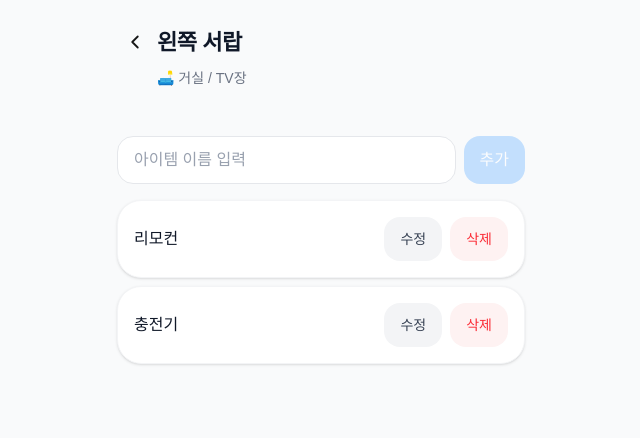
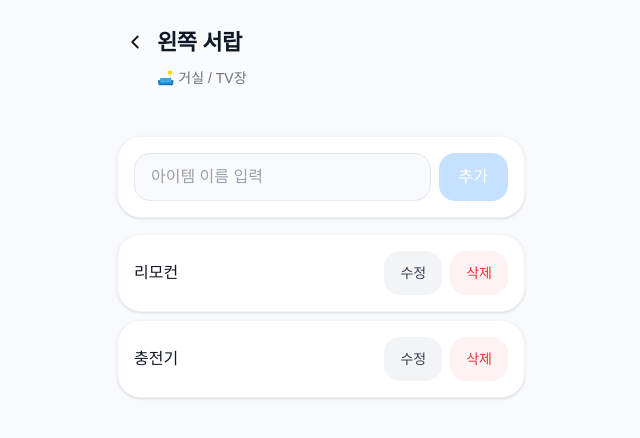
Before and after one commit to tauriqon/where-is-it-next, a Next.js app: page /room/1/storage/1/spot/1 in a window 1280 px wide. Shown: the top 438 px of the page, without its empty margins (319-959 px from the left). Built offline with nearby package versions, Linux system fonts and the light colour scheme.

Commit message:
style: ItemInput.js 수정

```diff
--- a/components/ItemInput.js
+++ b/components/ItemInput.js
@@ -9,34 +9,43 @@ export default function ItemInput({
   isEditing,
 }) {
   return (
+    <section className="rounded-3xl border border-gray-100 bg-white p-4 shadow-sm">
       <div className="flex gap-2">
         <input
           type="text"
           value={value}
           onChange={onChange}
           placeholder="아이템 이름 입력"
-        className="flex-1 rounded-2xl border border-gray-200 bg-white px-4 h-12 outline-none placeholder:text-gray-400"
+          className="h-12 flex-1 rounded-2xl border border-gray-200 bg-gray-50 px-4 outline-none placeholder:text-gray-400 focus:bg-white"
           disabled={disabled}
         />
 
         <Button
           onClick={onSubmit}
           variant="primary"
-        className="h-12"
+          className="h-12 px-5"
           disabled={disabled || !value.trim()}
         >
           {isEditing ? "저장" : "추가"}
         </Button>
+      </div>
 
       {isEditing && (
+        <div className="mt-3 flex items-center justify-between">
+          <p className="text-sm text-gray-500">
+            수정 중입니다
+          </p>
+
           <Button
             onClick={onCancel}
-          variant="secondary"
-          className="h-12"
+            variant="soft"
+            size="sm"
+            className="px-3 py-1.5"
           >
             취소
           </Button>
+        </div>
       )}
-    </div>
+    </section>
   )
 }
```
Lines whose indentation alone changed are shown as unchanged.
